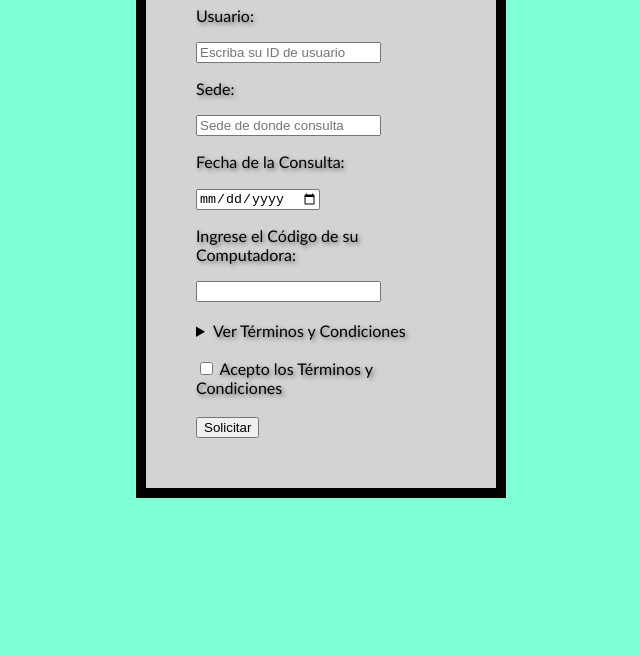
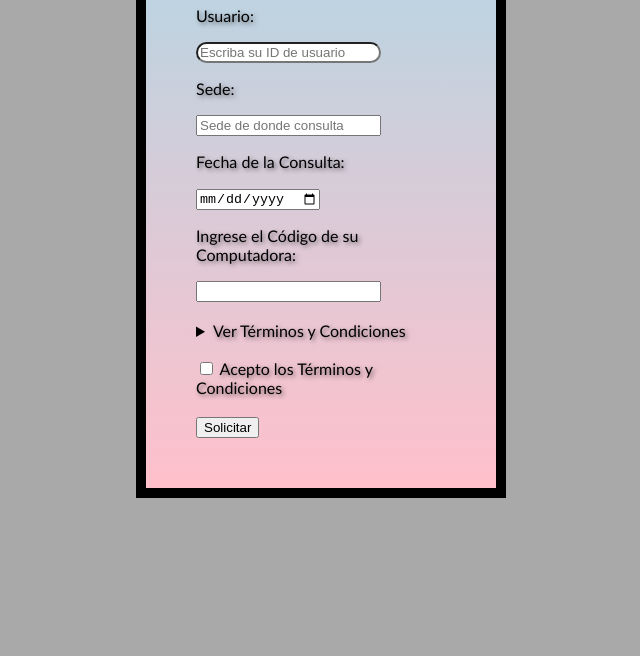
Before and after one commit to Mariana86s/proyectoFinalJs, a website: page public/pages/index.html in a window 1280 px wide. Shown: the part 144-800 px from the top of the page, without its empty margins (319-959 px from the left). Drawn offline with Linux system fonts and the light colour scheme.

Commit message:
cambios3- agosto 27

```diff
--- a/public/pages/estilos.css
+++ b/public/pages/estilos.css
@@ -1,5 +1,5 @@
 body{
-    background-color: aquamarine;
+    background-color: darkgrey;
     font-family: 'Gill Sans', 'Gill Sans MT', Calibri, 'Trebuchet MS', sans-serif;
 }
 
@@ -13,4 +13,9 @@ body{
   align-items: center;
   justify-content: center;
   text-shadow: 2px 2px 4px rgba(0, 0, 0, 0.5);
+  background: linear-gradient(to top, #FFC0CB, #ADD8E6);
 }
+
+.usuario{
+  border-radius: 15px;
+}
--- a/public/pages/index.html
+++ b/public/pages/index.html
@@ -15,7 +15,7 @@
          <h1>Realizar Consulta</h1>
 
          <p>Usuario:</p>
-         <input type="text" placeholder="Escriba su ID de usuario">
+         <input class="usuario" type="text" placeholder="Escriba su ID de usuario">
 
          <p>Sede:</p>
          <input type="text" placeholder="Sede de donde consulta">
@@ -27,7 +27,7 @@
          <input type="number"><br><br>
 
          <details>
-            <summary>Ver Términos y Condiciones</summary>
+            <summary>Ver Términos y Condiciones</summary><br>
             <strong>Términos y Condiciones</strong>
             <p>
                 Aquí van los términos y condiciones de uso. Puedes personalizar este texto según tus necesidades.
```
